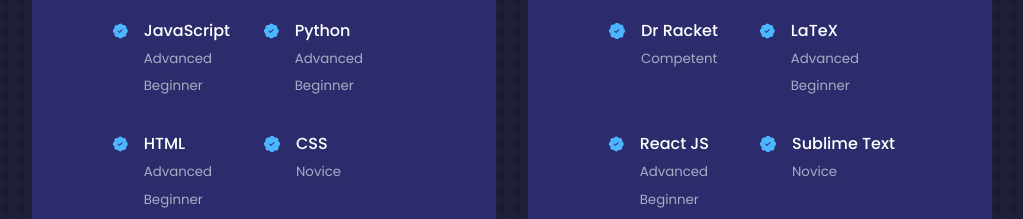
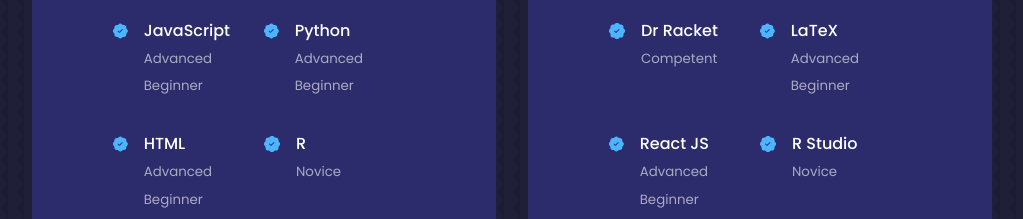
Before and after one commit to Kevin-Tan25/PersonalWebsite, a React (Create React App) app: page / in a window 1280 px wide. Shown: the part 1880-2099 px from the top of the page, without its empty margins (128-1151 px from the left). Built offline with nearby package versions, Linux system fonts and the light colour scheme; the HTML template or start-up script is replaced by a standard one.

Commit message:
updated experiences section including R

```diff
--- a/src/components/experience/Experience.jsx
+++ b/src/components/experience/Experience.jsx
@@ -50,7 +50,7 @@
             <article className='experience__details'>
               <BsPatchCheckFill className='experience__details-icon' />
               <div>
-                <h4>CSS</h4>
+                <h4>R</h4>
                 <small className='text-light'>Novice</small>
               </div>
             </article>
@@ -98,7 +98,7 @@
             <article className='experience__details'>
               <BsPatchCheckFill className='experience__details-icon' />
               <div>
-                <h4>Sublime Text</h4>
+                <h4>R Studio</h4>
                 <small className='text-light'>Novice</small>
               </div>
             </article>
```
